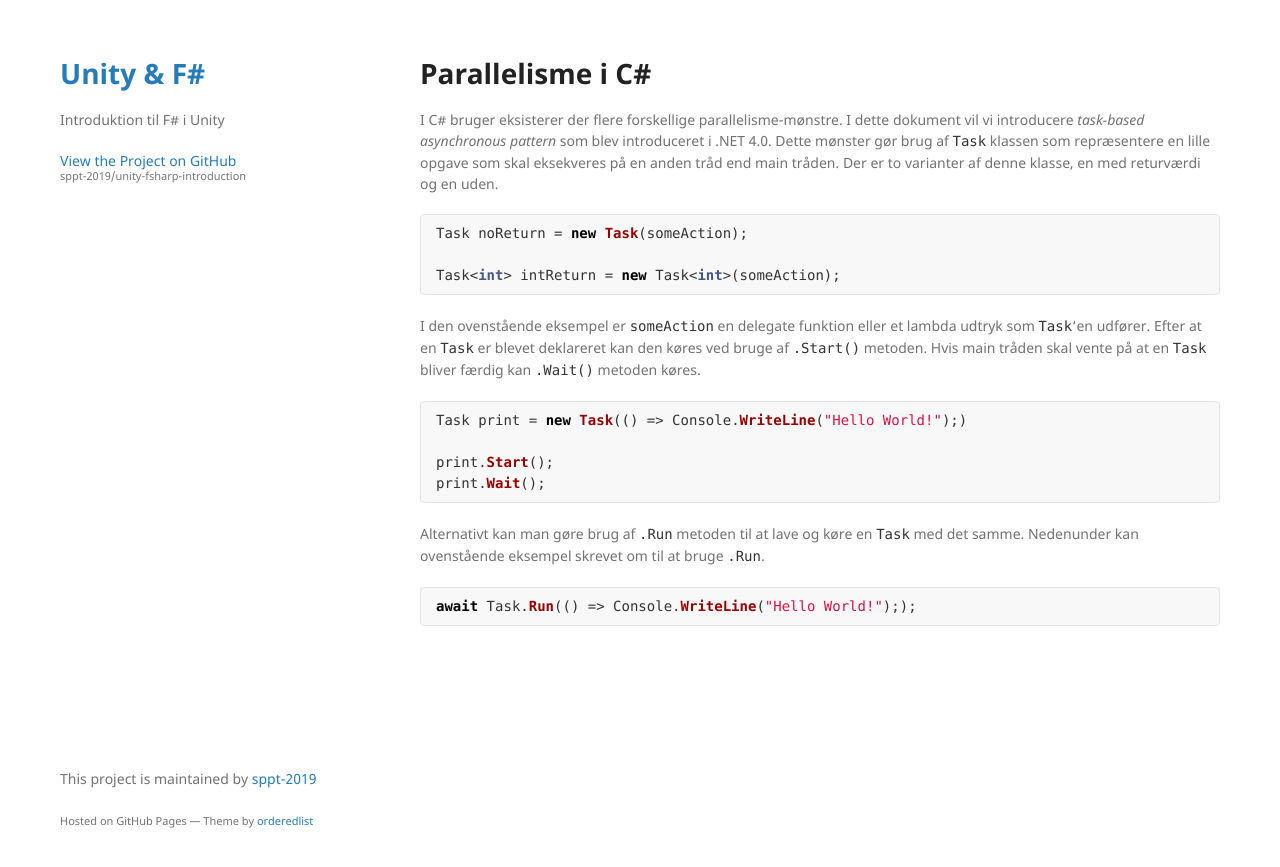
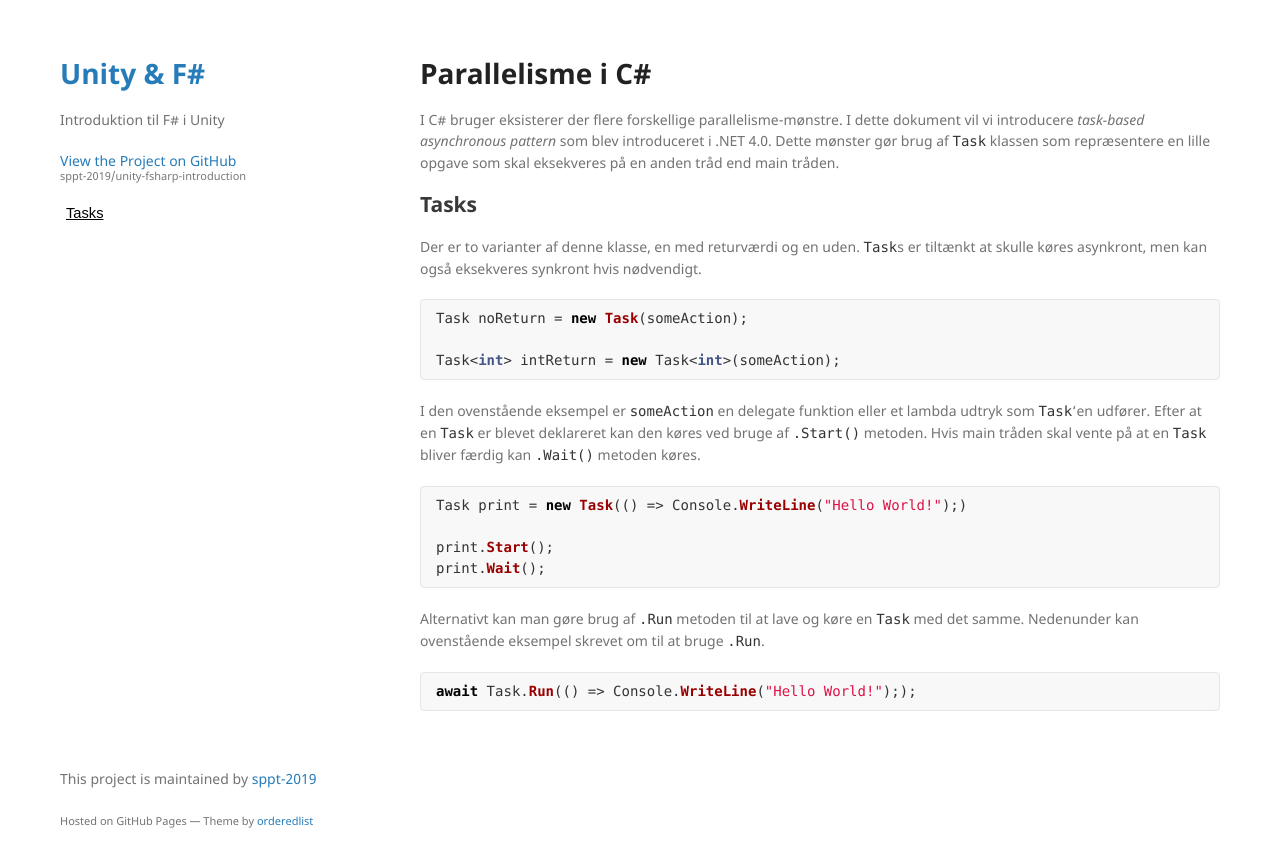
Before and after one commit to sppt-2019/unity-fsharp-introduction, a Jekyll site: the page built from csharp-concurrency.md, in a window 1280 px wide. Shown: the top 867 px of the page. Built offline with Jekyll 4.4.1, drawn with Linux system fonts in a browser that asks for light colours; our own code applies the rules of GitHub Pages for plain Markdown files.

Commit message:
Add section

````diff
--- a/csharp-concurrency.md
+++ b/csharp-concurrency.md
@@ -1,5 +1,8 @@
 # Parallelisme i C#
-I C# bruger eksisterer der flere forskellige parallelisme-mønstre. I dette dokument vil vi introducere _task-based asynchronous pattern_ som blev introduceret i .NET 4.0. Dette mønster gør brug af `Task` klassen som repræsentere en lille opgave som skal eksekveres på en anden tråd end main tråden. Der er to varianter af denne klasse, en med returværdi og en uden.
+I C# bruger eksisterer der flere forskellige parallelisme-mønstre. I dette dokument vil vi introducere _task-based asynchronous pattern_ som blev introduceret i .NET 4.0. Dette mønster gør brug af `Task` klassen som repræsentere en lille opgave som skal eksekveres på en anden tråd end main tråden.
+
+## Tasks
+Der er to varianter af denne klasse, en med returværdi og en uden. `Task`s er tiltænkt at skulle køres asynkront, men kan også eksekveres synkront hvis nødvendigt.
 ```csharp
 Task noReturn = new Task(someAction);
 
````
